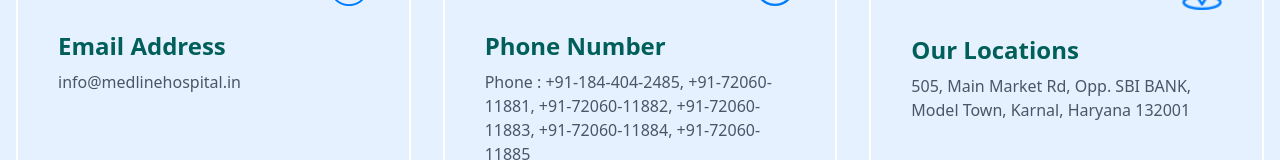
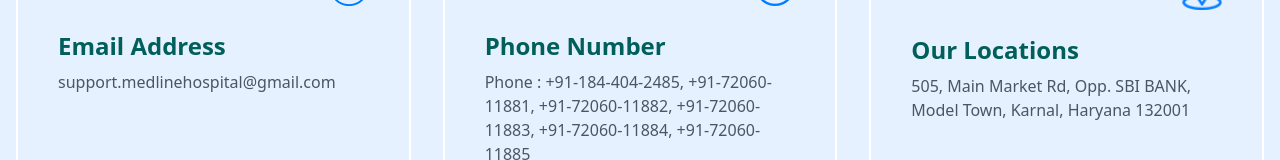
Before and after one commit to anishallindigi-boop/medline, a Next.js app: page /contact-us in a window 1280 px wide. Shown: the part 746-906 px from the top of the page. Built offline with nearby package versions, Linux system fonts and the light colour scheme; no server answers.

Commit message:
Update ContactServiceSection.tsx

```diff
--- a/app/contact-us/ContactServiceSection.tsx
+++ b/app/contact-us/ContactServiceSection.tsx
@@ -26,7 +26,7 @@ export default function ContactServiceSection() {
               Email Address
             </h2>
             <p className="text-gray-600">
-              info@medlinehospital.in
+         support.medlinehospital@gmail.com
             </p>
           </div>
 
```
